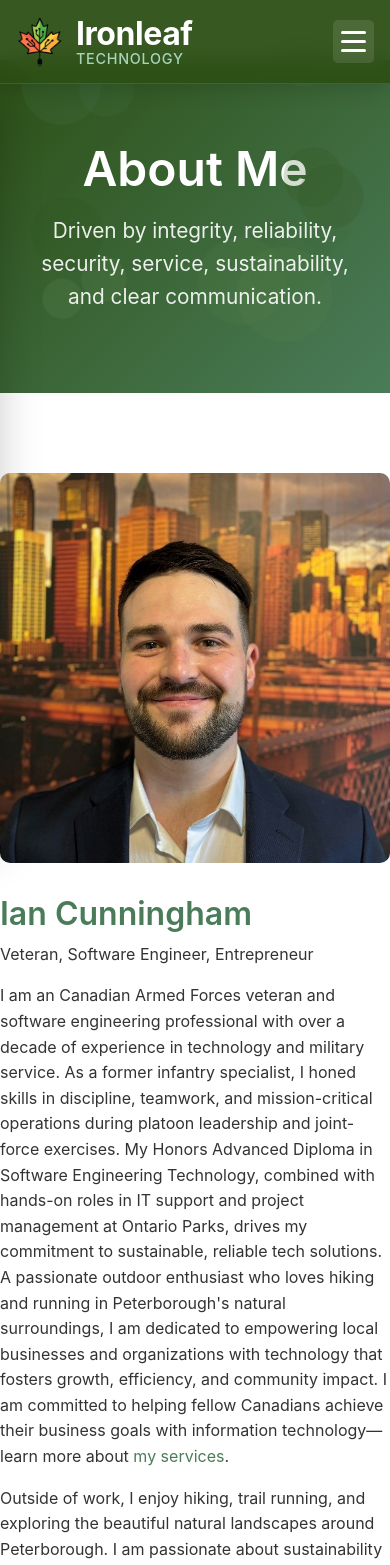
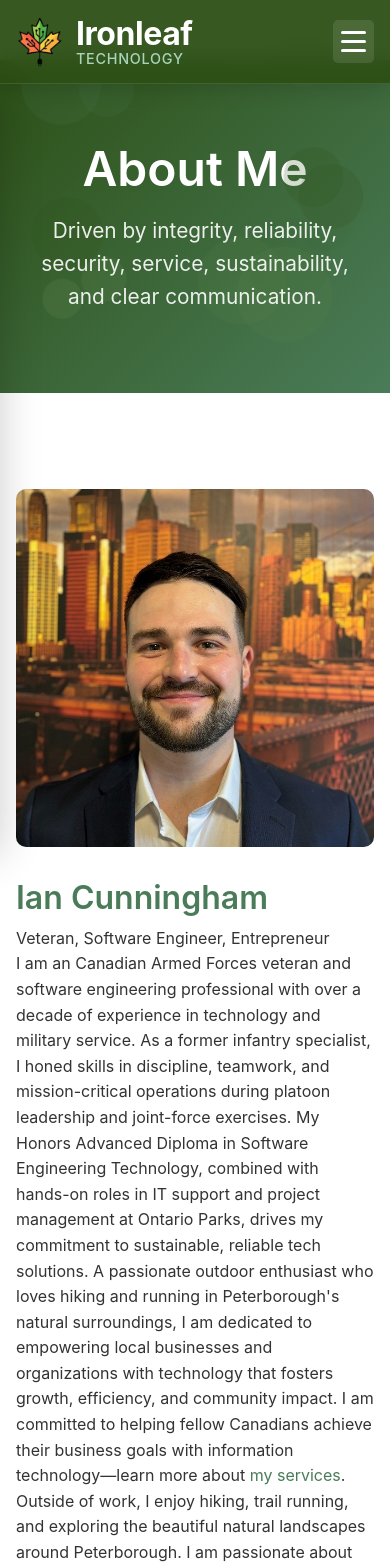
Before and after one commit to Topzic/IronleafTechnology, a React (Create React App) app: page /about in a window 390 px wide. Shown: the top 1565 px of the page. Built offline with nearby package versions, Linux system fonts and the light colour scheme.

Commit message:
style: Update CSS for About, Pricing, and Services pages to enhance layout responsiveness

```diff
--- a/src/pages/About.css
+++ b/src/pages/About.css
@@ -32,6 +32,7 @@
 }
 
 .bio-content {
+  margin: 1rem;
   display: grid;
   grid-template-columns: 300px 1fr;
   gap: 2rem;
@@ -50,7 +51,6 @@
 }
 
 .bio-text p {
-  margin-bottom: 1rem;
   line-height: 1.6;
 }
 
--- a/src/pages/Pricing.css
+++ b/src/pages/Pricing.css
@@ -317,14 +317,24 @@
 
 .pricing-page .web-packages {
   display: grid;
+  gap: 2rem;
+}
+
+@media (min-width: 768px) {
+  .pricing-page .web-packages {
   grid-template-columns: repeat(4, 1fr);
-  gap: 2rem;
+  }
 }
 
 .pricing-page .optimization-packages {
   display: grid;
+  gap: 2rem;
+}
+
+@media (min-width: 768px) {
+  .pricing-page .optimization-packages {
   grid-template-columns: repeat(3, 1fr);
-  gap: 2rem;
+  }
 }
 
 .pricing-page .pricing-card {
--- a/src/pages/Services.css
+++ b/src/pages/Services.css
@@ -278,10 +278,15 @@
 
 .services-page .add-ons-grid {
   display: grid;
-  grid-template-columns: repeat(auto-fit, minmax(400px, 1fr));
   gap: 2rem;
   max-width: 1200px;
   margin: 0 auto;
+}
+
+@media (min-width: 768px) {
+  .services-page .add-ons-grid {
+    grid-template-columns: repeat(auto-fit, minmax(400px, 1fr));
+  }
 }
 
 .services-page .add-on-card {
```
